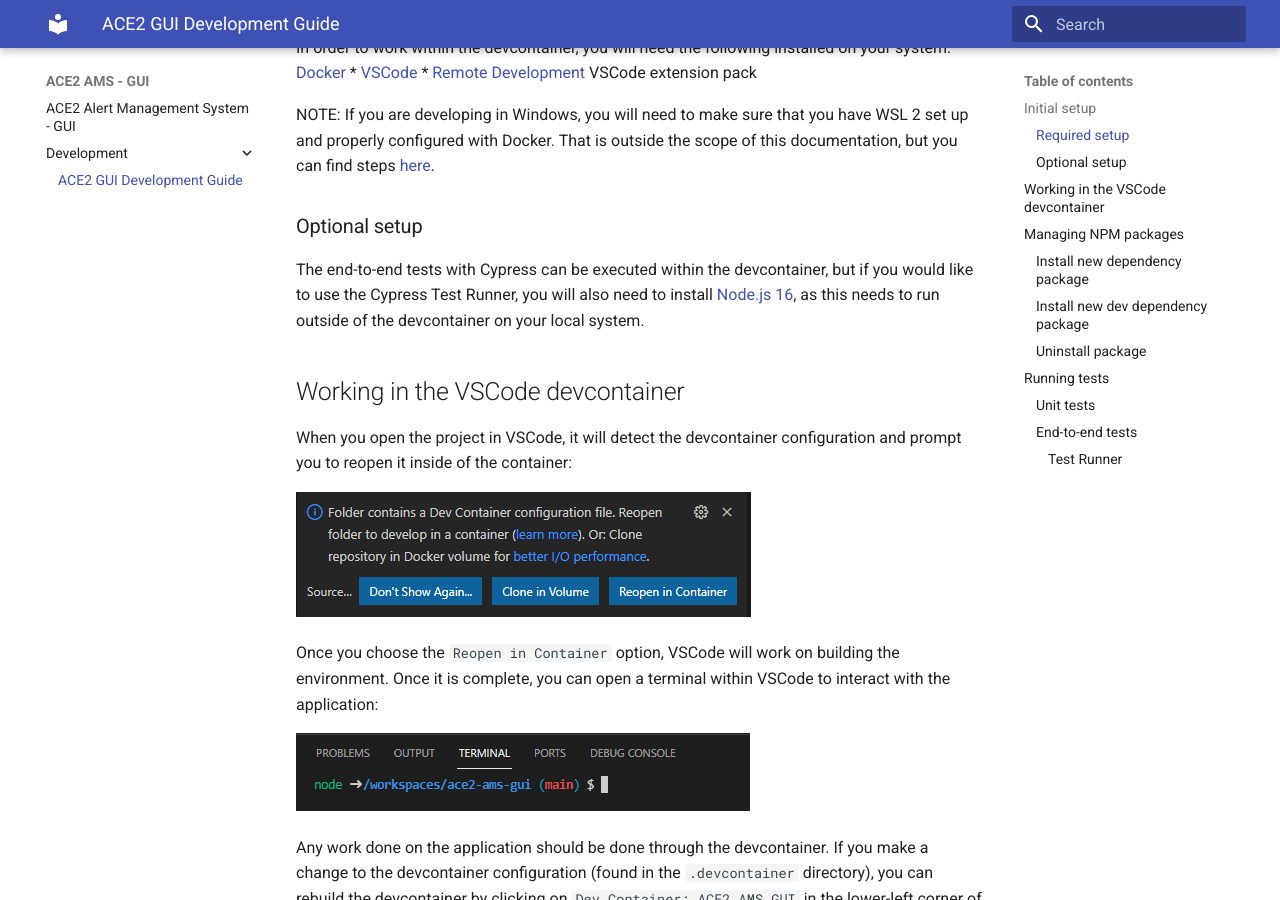
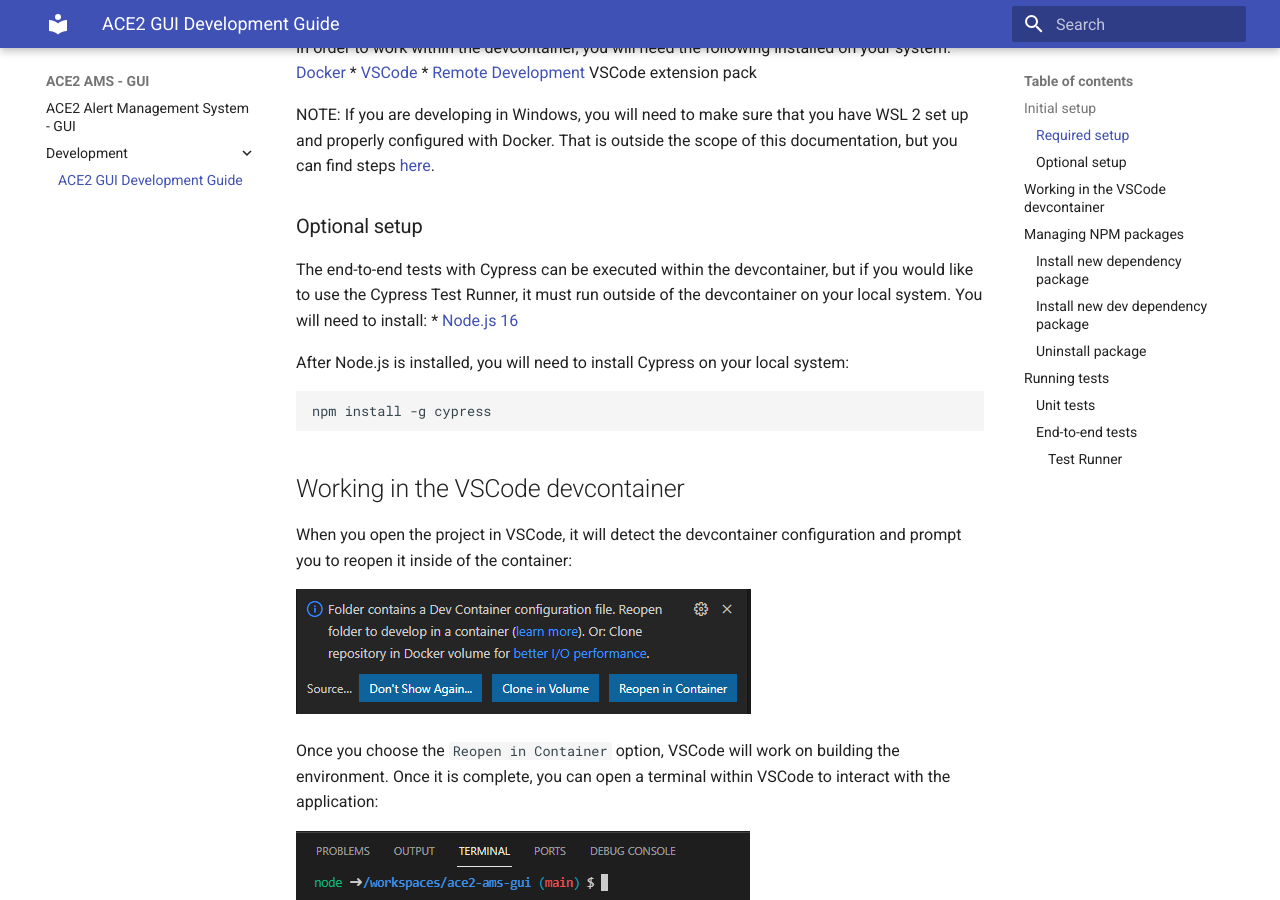
Before and after one commit to seanmcfeely/ace2-ams, an MkDocs documentation site: the page built from docs/development/index.md, in a window 1280 px wide and 900 px high, scrolled down 325 px. Built offline with MkDocs 1.6.1 and Material for MkDocs 9.7.7, drawn with Linux system fonts in a browser that asks for light colours; some of the changed text lies outside the part shown.

Commit message:
Fixes some Cypress documentation errors

````diff
--- a/docs/development/index.md
+++ b/docs/development/index.md
@@ -15,7 +15,13 @@
 
 ### Optional setup
 
-The end-to-end tests with Cypress can be executed within the devcontainer, but if you would like to use the Cypress Test Runner, you will also need to install [Node.js 16](https://nodejs.org/en/download/current/), as this needs to run outside of the devcontainer on your local system.
+The end-to-end tests with Cypress can be executed within the devcontainer, but if you would like to use the Cypress Test Runner, it must run outside of the devcontainer on your local system. You will need to install:
+* [Node.js 16](https://nodejs.org/en/download/current/)
+
+After Node.js is installed, you will need to install Cypress on your local system:
+```
+npm install -g cypress
+```
 
 ## Working in the VSCode devcontainer
 
````
Also changed, not shown: other parts of docs/development/index.md (+1 -1 lines).
